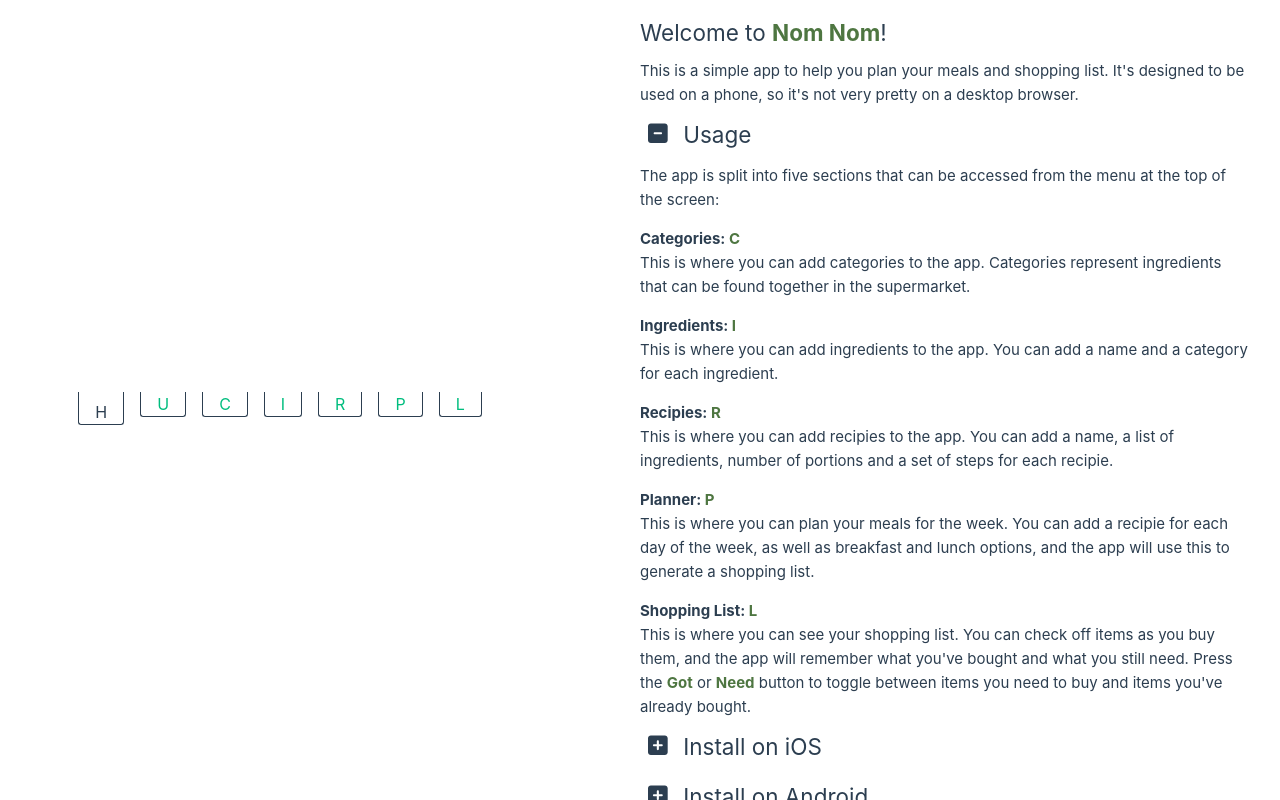
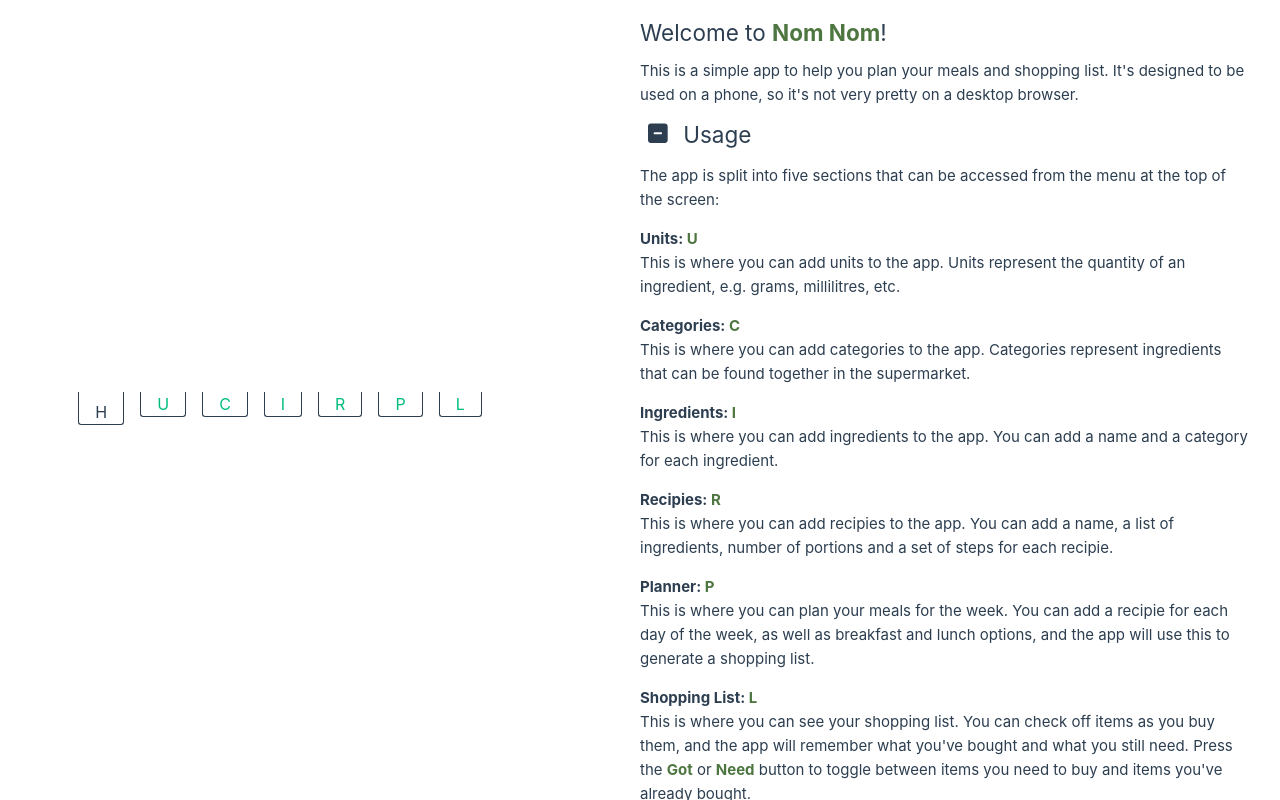
Before and after one commit to benjamin-wright/ingredients, a Vue app: page / in a window 1280 px wide. Both pictures are taken after a click on the button 657 px from the left and 135 px from the top of the page. Shown: the top 800 px of the page. Built offline with nearby package versions, Linux system fonts and the light colour scheme; what absurd-sql would draw is missing.

Commit message:
add units to help

```diff
--- a/src/views/HomeView.vue
+++ b/src/views/HomeView.vue
@@ -42,6 +42,11 @@
         <div v-if="expanded.usage">
           <p>The app is split into five sections that can be accessed from the menu at the top of the screen:</p>
           <dl>
+            <dt>Units: <em>U</em></dt>
+            <dd>
+              This is where you can add units to the app.
+              Units represent the quantity of an ingredient, e.g. grams, millilitres, etc.
+            </dd>
             <dt>Categories: <em>C</em></dt>
             <dd>
               This is where you can add categories to the app.
```
